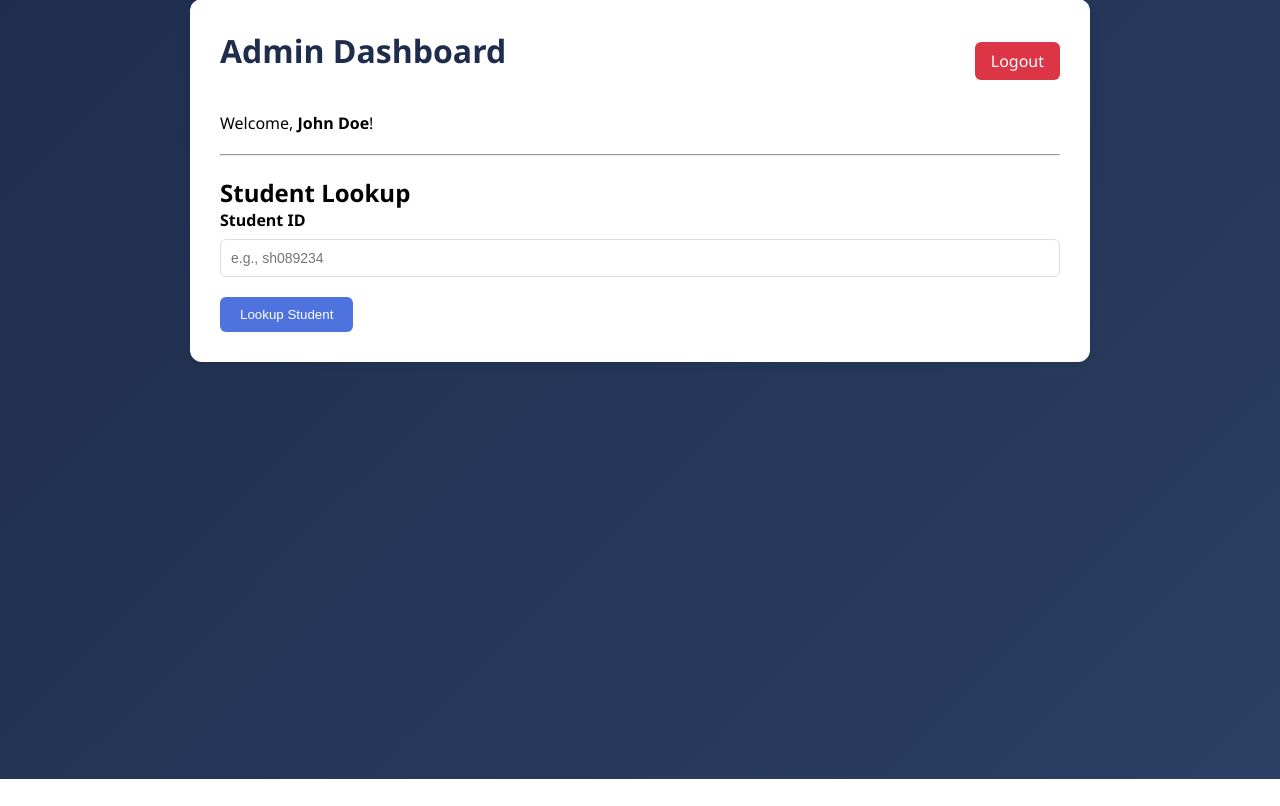
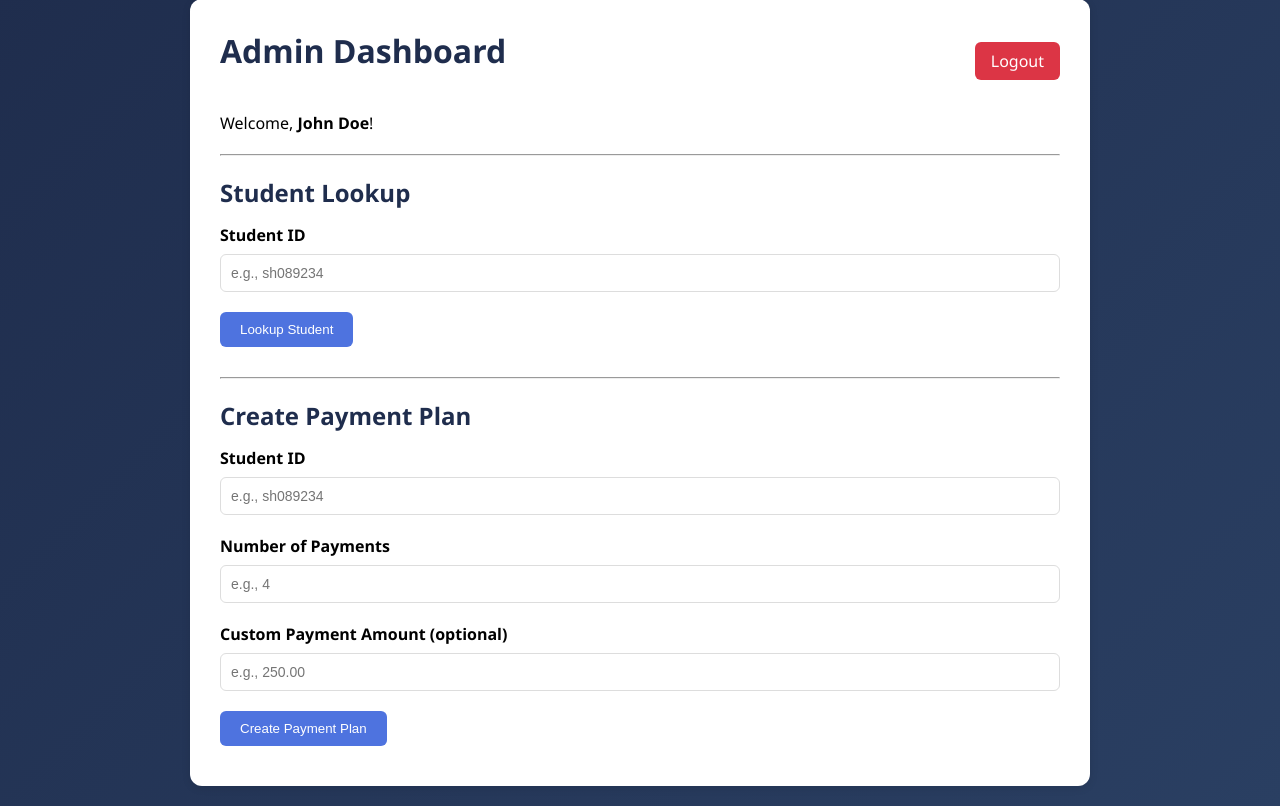
Before and after one commit to cizuora/Online_Tuition_management_System, a Flask app: page /admin/dashboard in a window 1280 px wide. Shown: the part 21-827 px from the top of the page. Before the commit the page ends 800 px from the top, so only its background shows below. Run offline with Flask 3, Linux system fonts and the light colour scheme; a user stored in the database is signed in.

Commit message:
Added admin payment plan enrollment

```diff
--- a/templates/admin_dashboard.html
+++ b/templates/admin_dashboard.html
@@ -34,6 +34,11 @@
         h1 {
             color: #1f2d4d;
             margin-bottom: 20px;
+        }
+
+        h2 {
+            color: #1f2d4d;
+            margin-bottom: 15px;
         }
 
         .header {
@@ -76,6 +81,7 @@
             padding: 10px 20px;
             border-radius: 6px;
             cursor: pointer;
+            margin-bottom: 10px;
         }
 
         .result {
@@ -115,6 +121,28 @@
             <button onclick="lookupStudent()">Lookup Student</button>
 
             <div id="result" class="result"></div>
+
+            <hr>
+
+            <h2>Create Payment Plan</h2>
+            <div class="form-group">
+                <label>Student ID</label>
+                <input type="text" id="plan_student_id" placeholder="e.g., sh089234">
+            </div>
+
+            <div class="form-group">
+                <label>Number of Payments</label>
+                <input type="number" id="num_payments" placeholder="e.g., 4" min="1" max="24">
+            </div>
+
+            <div class="form-group">
+                <label>Custom Payment Amount (optional)</label>
+                <input type="number" id="custom_amount" placeholder="e.g., 250.00" step="0.01">
+            </div>
+
+            <button onclick="createPaymentPlan()">Create Payment Plan</button>
+
+            <div id="plan-result" class="result"></div>
         </div>
     </div>
 
@@ -146,6 +174,50 @@
                 resultDiv.style.display = 'block';
             }
         }
+
+        async function createPaymentPlan() {
+            const studentId = document.getElementById('plan_student_id').value;
+            const numPayments = document.getElementById('num_payments').value;
+            const customAmount = document.getElementById('custom_amount').value;
+
+            if (!studentId || !numPayments) {
+                alert('Please enter student ID and number of payments');
+                return;
+            }
+
+            const payload = {
+                student_id: studentId,
+                num_payments: parseInt(numPayments)
+            };
+
+            if (customAmount) {
+                payload.custom_amount = parseFloat(customAmount);
+            }
+
+            const response = await fetch('/api/admin/create-plan', {
+                method: 'POST',
+                headers: { 'Content-Type': 'application/json' },
+                body: JSON.stringify(payload)
+            });
+
+            const data = await response.json();
+
+            const resultDiv = document.getElementById('plan-result');
+            if (data.success) {
+                resultDiv.innerHTML = `
+                    <h3>Payment Plan Created</h3>
+                    <p><strong>Student:</strong> ${data.plan_details.student_name}</p>
+                    <p><strong>Student ID:</strong> ${data.plan_details.student_id}</p>
+                    <p><strong>Number of Payments:</strong> ${data.plan_details.num_payments}</p>
+                    <p><strong>Payment Amount:</strong> ${data.plan_details.payment_amount_formatted}</p>
+                    <p><strong>Total Balance:</strong> ${data.plan_details.total_balance_formatted}</p>
+                `;
+                resultDiv.style.display = 'block';
+            } else {
+                resultDiv.innerHTML = `<p style="color:red;">Error: ${data.message}</p>`;
+                resultDiv.style.display = 'block';
+            }
+        }
     </script>
 </body>
 
```
